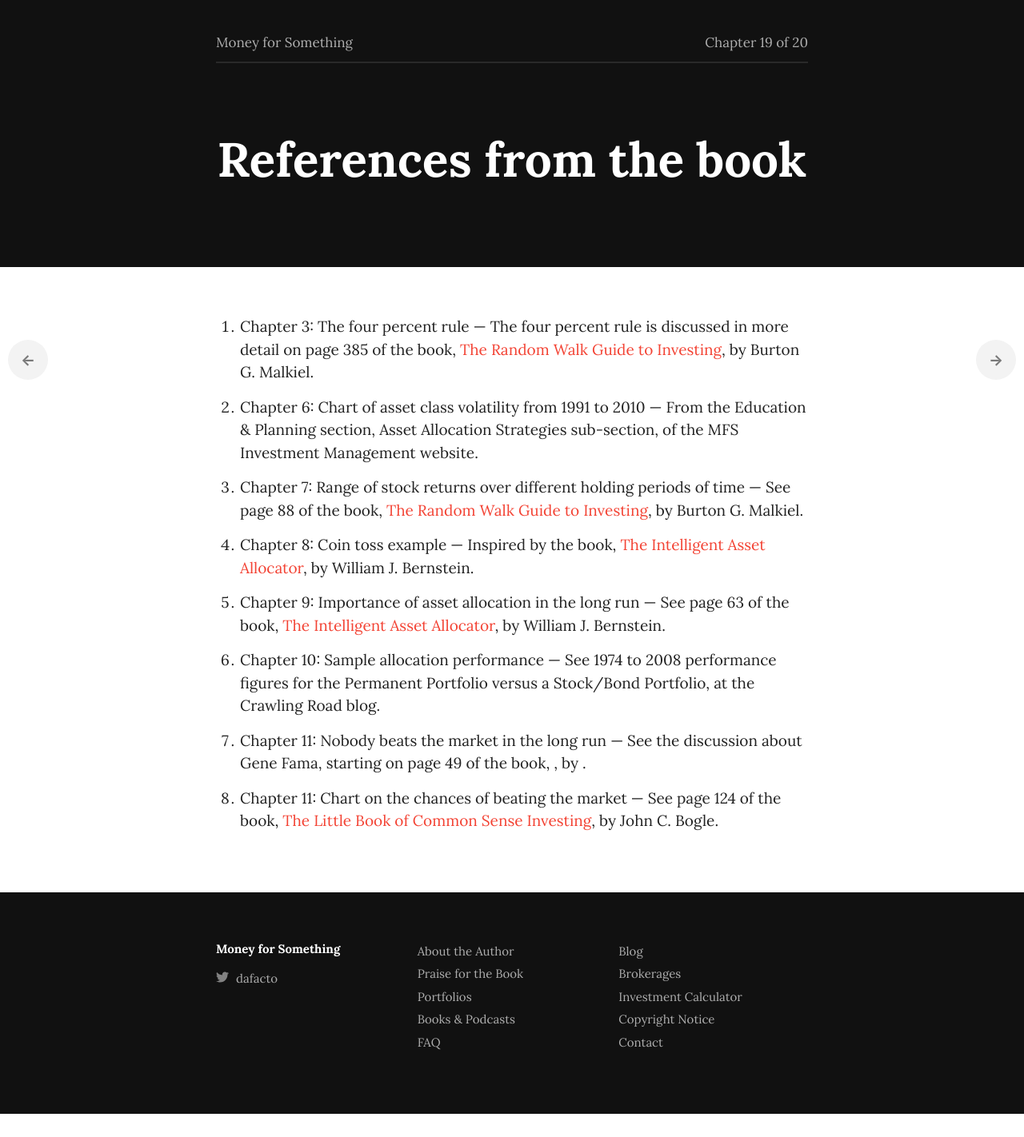
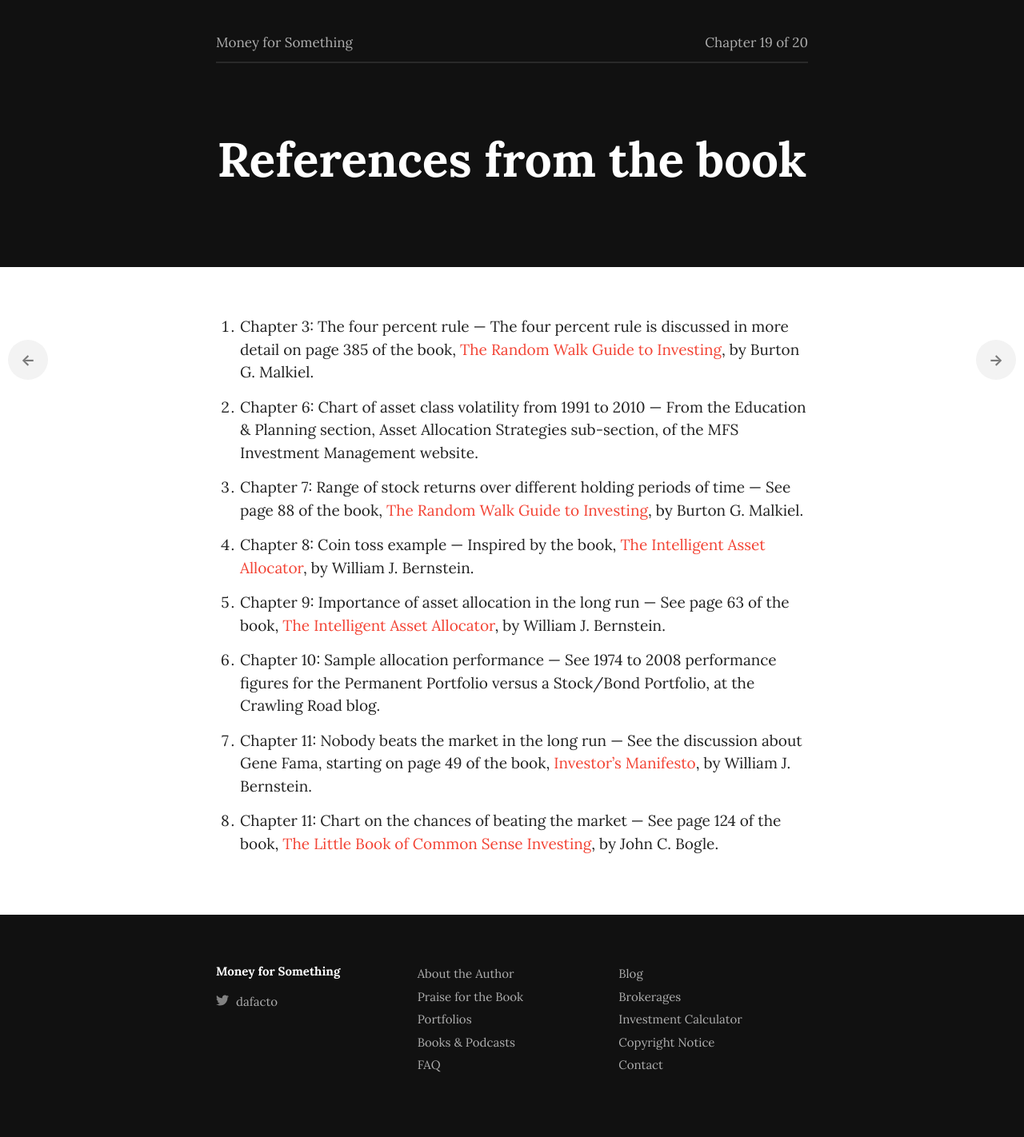
Before and after one commit to dafacto/moneyforsomething, a Jekyll site: the page built from _chapters/19_references.md, in a window 1280 px wide. Shown: the whole page at 80% size. Built offline with Jekyll 4.4.1, drawn with Linux system fonts in a browser that asks for light colours; some web fonts are replaced; before the commit the page ends 1393 px from its top, so only the background shows below that.

Commit message:
Fix references

```diff
--- a/_chapters/19_references.md
+++ b/_chapters/19_references.md
@@ -19,6 +19,6 @@
 
 6. Chapter 10: Sample allocation performance — See 1974 to 2008 performance figures for the Permanent Portfolio versus a Stock/Bond Portfolio, at the Crawling Road blog.
 
-7. Chapter 11: Nobody beats the market in the long run — See the discussion about Gene Fama, starting on page 49 of the book, <a href="{{ site.data.books.investors_manifesto.url }}">{{ site.data.books.investors_manifesto.title }}</a>, by {{ site.data.books.investors_manifesto.author }}.
+7. Chapter 11: Nobody beats the market in the long run — See the discussion about Gene Fama, starting on page 49 of the book, <a href="https://www.amazon.com/Investors-Manifesto-Prosperity-Armageddon-Everything/dp/1118073762">Investor’s Manifesto</a>, by William J. Bernstein.
 
 8. Chapter 11: Chart on the chances of beating the market — See page 124 of the book, <a href="https://www.amazon.com/Little-Book-Common-Sense-Investing-ebook/dp/B075Z6HSCJ/makalu-20/">The Little Book of Common Sense Investing</a>, by John C. Bogle.
```
